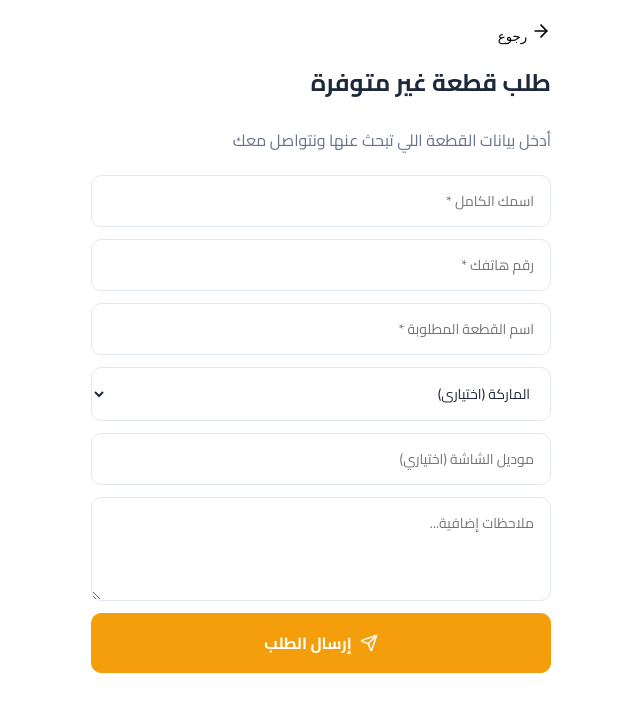
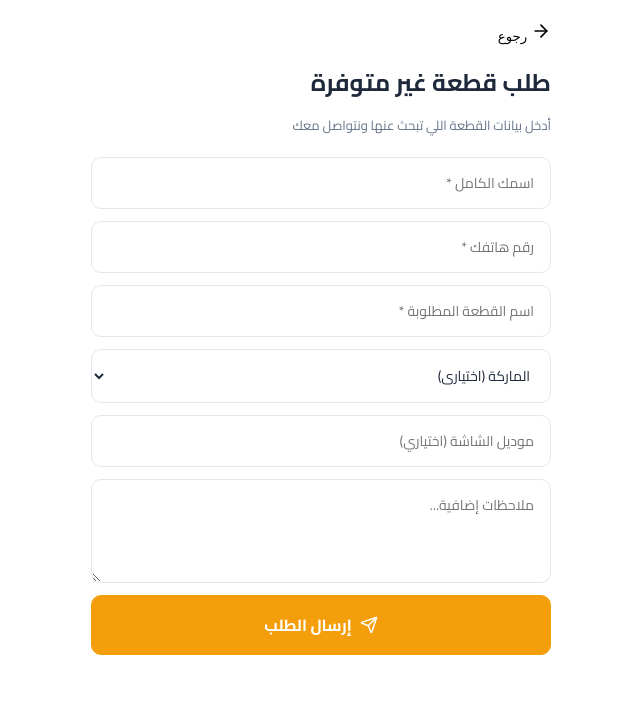
Before and after one commit to ectroshop9/dzboard, a React (Vite) app: page /request-part in a window 1280 px wide. Shown: the top 712 px of the page, without its empty margins (417-1057 px from the left). Built offline with nearby package versions, Linux system fonts and the light colour scheme.

Commit message:
Fix RequestPartPage

```diff
--- a/src/pages/RequestPartPage.jsx
+++ b/src/pages/RequestPartPage.jsx
@@ -1,12 +1,12 @@
 import { useState } from 'react';
-import { useNavigate } from 'react-router-dom';
-import { Send, Loader2, CheckCircle2, Camera, ArrowRight } from 'lucide-react';
+import { useNavigate, Link } from 'react-router-dom';
+import { Send, Loader2, CheckCircle2, ArrowRight } from 'lucide-react';
 
 const API = 'https://dzboard.onrender.com/api';
 
 export default function RequestPartPage() {
   const navigate = useNavigate();
-  const [form, setForm] = useState({ customer_name: '', phone: '', part_name: '', brand: '', model: '', notes: '', image: '' });
+  const [form, setForm] = useState({ customer_name: '', phone: '', part_name: '', brand: '', model: '', notes: '' });
   const [loading, setLoading] = useState(false);
   const [success, setSuccess] = useState(false);
   const [error, setError] = useState('');
@@ -49,10 +49,10 @@ export default function RequestPartPage() {
         <ArrowRight size={20} /> رجوع
       </button>
 
-      <h2 style={{ marginBottom: 20 }}>طلب قطعة غير متوفرة</h2>
-      <p style={{ color: '#64748b', marginBottom: 20 }}>أدخل بيانات القطعة اللي تبحث عنها ونتواصل معك</p>
+      <h2 style={{ marginBottom: 8 }}>طلب قطعة غير متوفرة</h2>
+      <p style={{ color: '#64748b', marginBottom: 20, fontSize: 13 }}>أدخل بيانات القطعة اللي تبحث عنها ونتواصل معك</p>
 
-      {error && <div style={{ background: '#fee2e2', color: '#dc2626', padding: 10, borderRadius: 8, marginBottom: 16 }}>{error}</div>}
+      {error && <div style={{ background: '#fee2e2', color: '#dc2626', padding: 10, borderRadius: 8, marginBottom: 16, fontSize: 13 }}>{error}</div>}
 
       <form onSubmit={handleSubmit} style={{ display: 'flex', flexDirection: 'column', gap: 12 }}>
         <input className="field-input" placeholder="اسمك الكامل *" value={form.customer_name} onChange={e => setForm({...form, customer_name: e.target.value})} />
```
